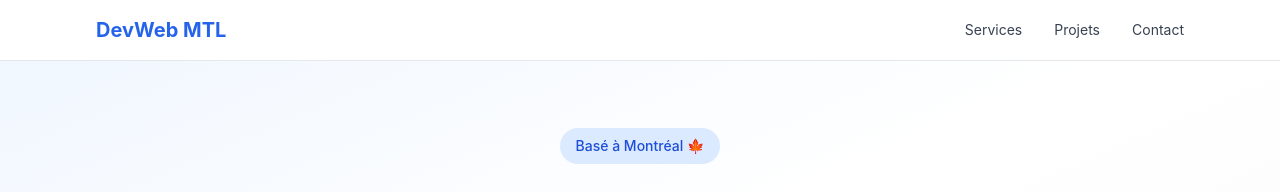
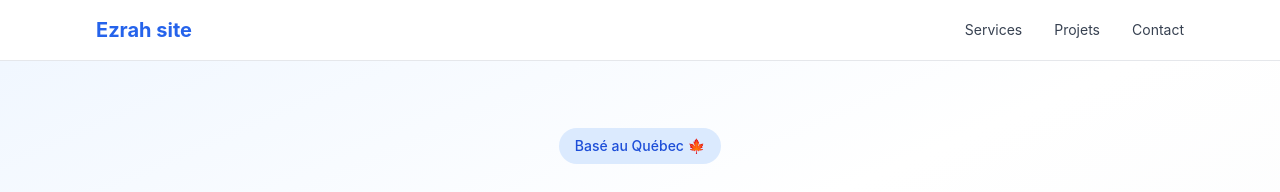
Before and after one commit to ezrahsite/portfolio-web, a Next.js app: page / in a window 1280 px wide. Shown: the top 192 px of the page. Built offline with nearby package versions, Linux system fonts and the light colour scheme.

Commit message:
Update site references from 'DevWeb MTL' to 'Ezrah site'

```diff
--- a/app/page.jsx
+++ b/app/page.jsx
@@ -77,7 +77,7 @@ export default function PortfolioSite() {
       {/* Navigation */}
       <nav className="fixed w-full bg-white/95 backdrop-blur border-b border-gray-200 z-50">
         <div className="max-w-6xl mx-auto px-4 sm:px-6 lg:px-8 py-4 flex justify-between items-center">
-          <div className="text-xl font-bold text-blue-600">DevWeb MTL</div>
+          <div className="text-xl font-bold text-blue-600">Ezrah site</div>
 
           {/* Desktop Menu */}
           <div className="hidden md:flex gap-8">
@@ -106,7 +106,7 @@ export default function PortfolioSite() {
       <section className="pt-32 pb-20 px-4 bg-gradient-to-br from-blue-50 via-white to-gray-50">
         <div className="max-w-4xl mx-auto text-center">
           <div className="inline-block bg-blue-100 text-blue-700 px-4 py-2 rounded-full text-sm font-medium mb-6">
-            Basé à Montréal 🍁
+            Basé au Québec 🍁
           </div>
           <h1 className="text-5xl md:text-6xl font-bold text-gray-900 mb-6 leading-tight">
             Sites web rapides<br />pour ton business
@@ -251,7 +251,7 @@ export default function PortfolioSite() {
 
           <div className="mt-8 pt-8 border-t border-gray-200 text-center text-gray-600">
             <p className="mb-2">Ou écris directement:</p>
-            <a href="mailto:hello@devweb.com" className="text-blue-600 font-medium hover:underline">hello@devweb.com</a>
+            <a href="mailto:ezrahsiteofficiel.com" className="text-blue-600 font-medium hover:underline">hello@devweb.com</a>
           </div>
         </div>
       </section>
@@ -259,7 +259,7 @@ export default function PortfolioSite() {
       {/* Footer */}
       <footer className="bg-gray-900 text-gray-400 py-8 px-4 text-center text-sm">
         <div className="max-w-4xl mx-auto">
-          <p>© 2026 DevWeb MTL - Sites web pour petits business à Montréal</p>
+          <p>© 2026 DevWeb MTL - Sites web pour petits business au Québec </p>
         </div>
       </footer>
     </div>
```
